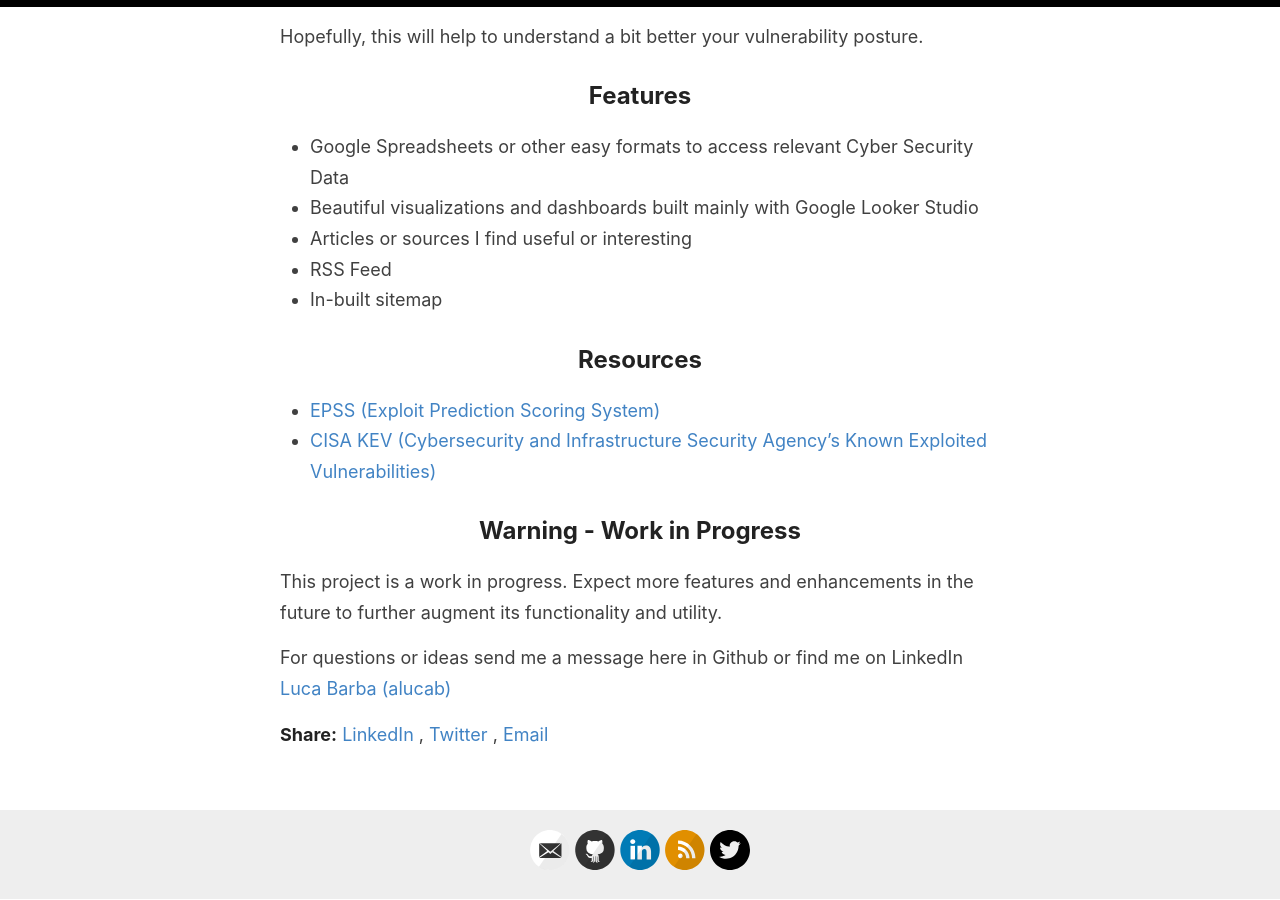
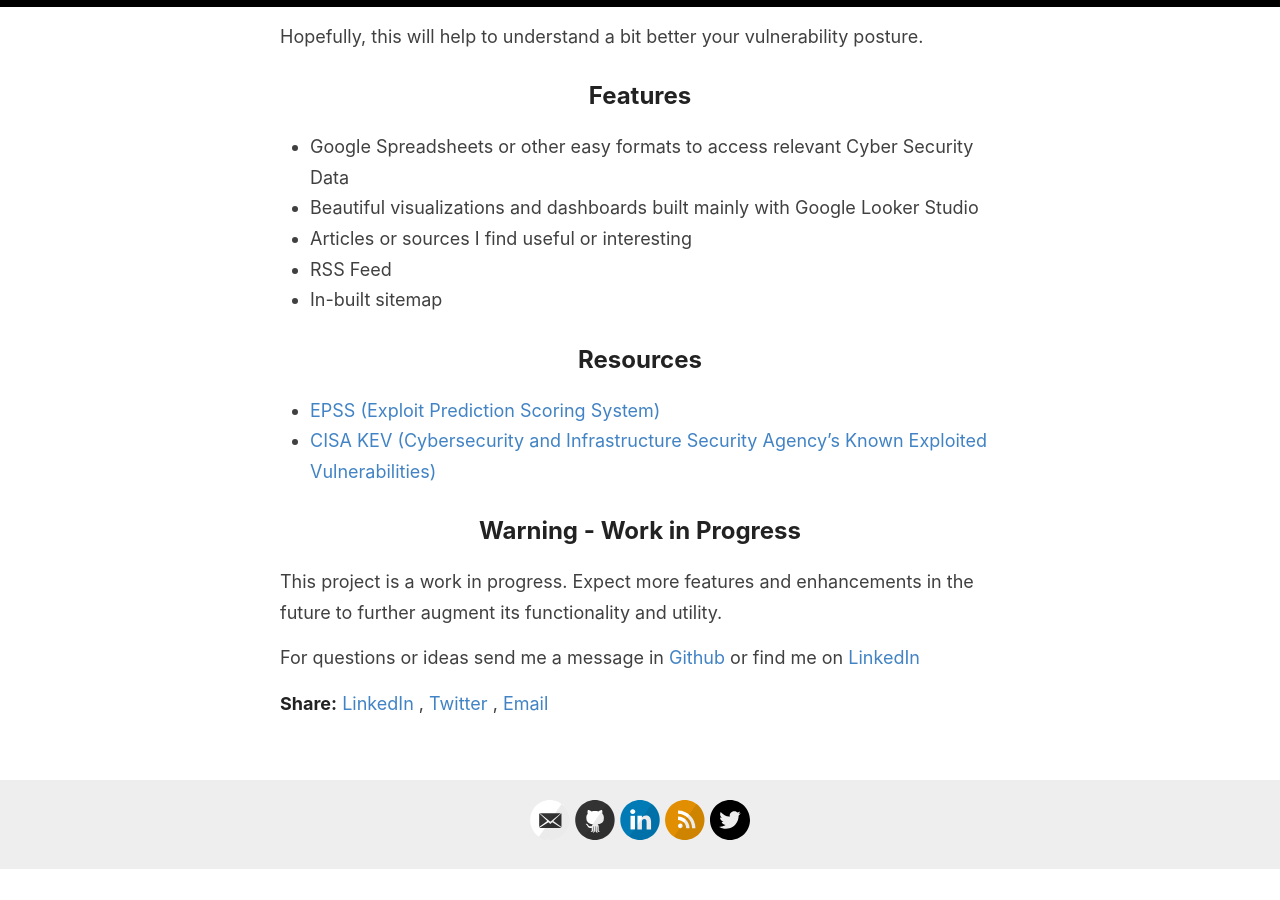
Before and after one commit to alucab/alucab.github.io, a Jekyll site: the page built from _pages/about.md, in a window 1280 px wide and 900 px high, scrolled down 1106 px. Built offline with Jekyll 4.4.1, drawn with Linux system fonts in a browser that asks for light colours; after the commit the page ends 1975 px from its top, so only the background shows below that.

Commit message:
Update about.md

```diff
--- a/_pages/about.md
+++ b/_pages/about.md
@@ -45,4 +45,4 @@
 This project is a work in progress.
 Expect more features and enhancements in the future to further augment its functionality and utility.
 
-For questions or ideas send me a message here in Github or find me on LinkedIn [Luca Barba (alucab)](https://www.linkedin.com/in/alucab)
+For questions or ideas send me a message in [Github](https://github.com/alucab/vulnerabilitysheets) or find me on [LinkedIn](https://www.linkedin.com/in/alucab)
```
